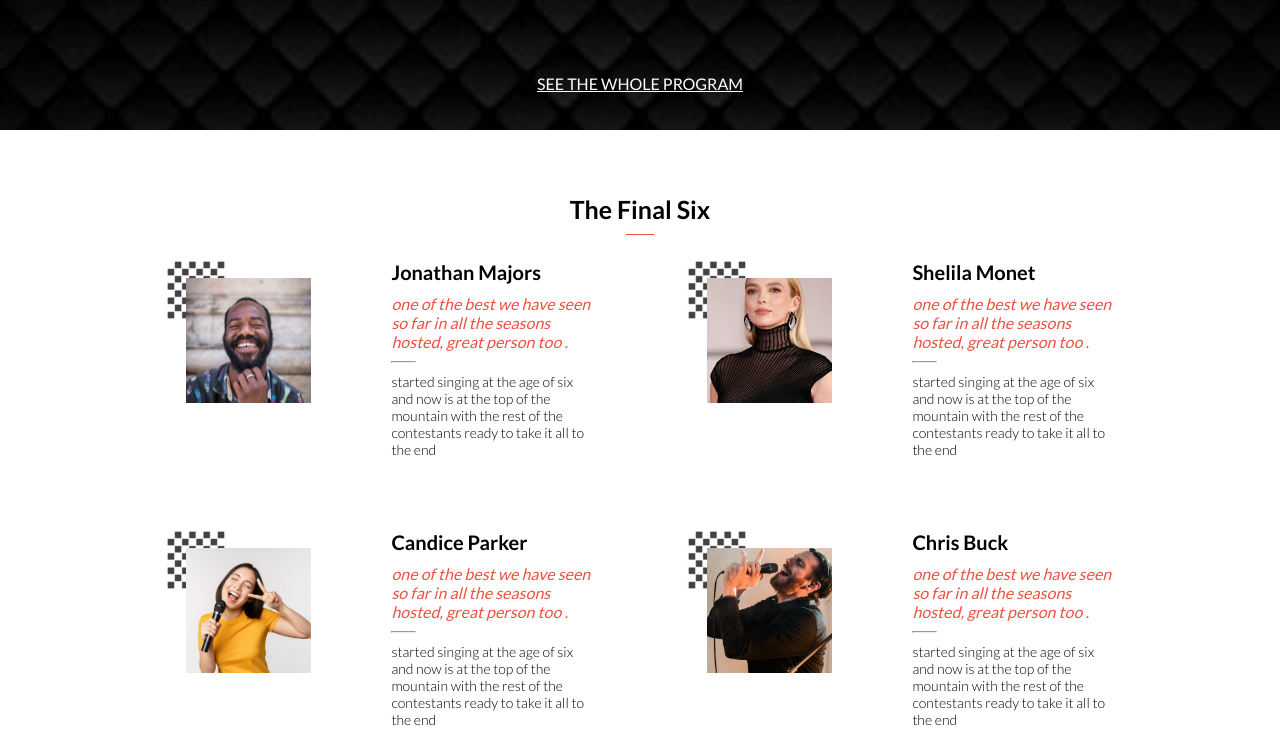
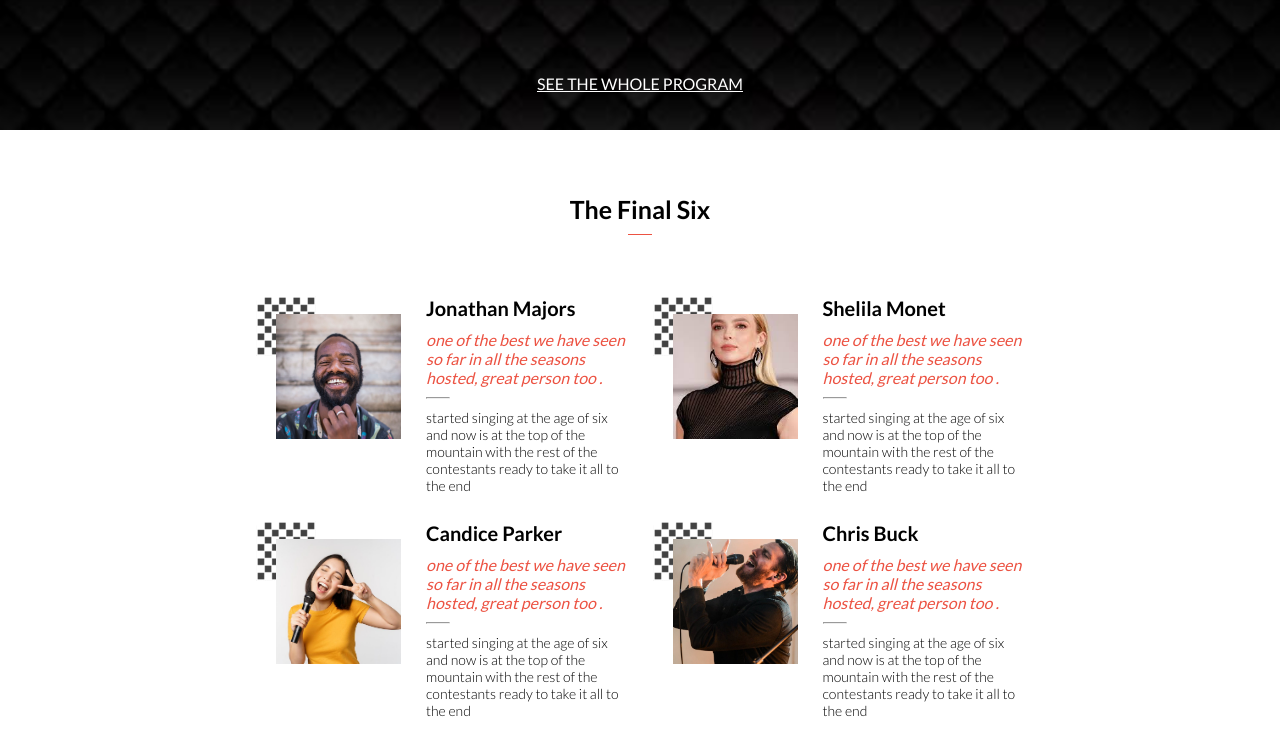
Before and after one commit to migo1/capstone-1, a website: page index.html in a window 1280 px wide. Shown: the part 1347-2090 px from the top of the page. Drawn offline with Linux system fonts and the light colour scheme; a web font is replaced by a local one.

Commit message:
remove-extra-space-in-contestants-section

```diff
--- a/style.css
+++ b/style.css
@@ -256,11 +256,12 @@ h1 {
 .finalists {
   display: flex;
   flex-direction: column;
+  margin-top: 8%;
 }
 
 .finalist {
-  margin-top: 25px;
-  margin-bottom: 20%;
+  margin-top: 0;
+  margin-bottom: 6%;
   display: flex;
   flex-direction: row;
   width: 100%;
@@ -289,7 +290,7 @@ h1 {
 
 .finalist-detail {
   flex: 1 1 auto;
-  margin-left: calc(20px + 125px + 20px);
+  margin-left: calc(20px + 70px + 20px);
 }
 
 .finalist-detail .name {
@@ -581,7 +582,7 @@ footer {
   }
 
   .contestants {
-    padding: 5% 13%;
+    padding: 5% 20%;
   }
 
   .contestants .program-heading {
@@ -602,7 +603,8 @@ footer {
 
   .finalist {
     width: 45%;
-    margin-bottom: 5%;
+    margin-bottom: 3.5%;
+    flex-basis: calc((100% - 25px) / 2);
   }
 
   .finalist-button {
```
